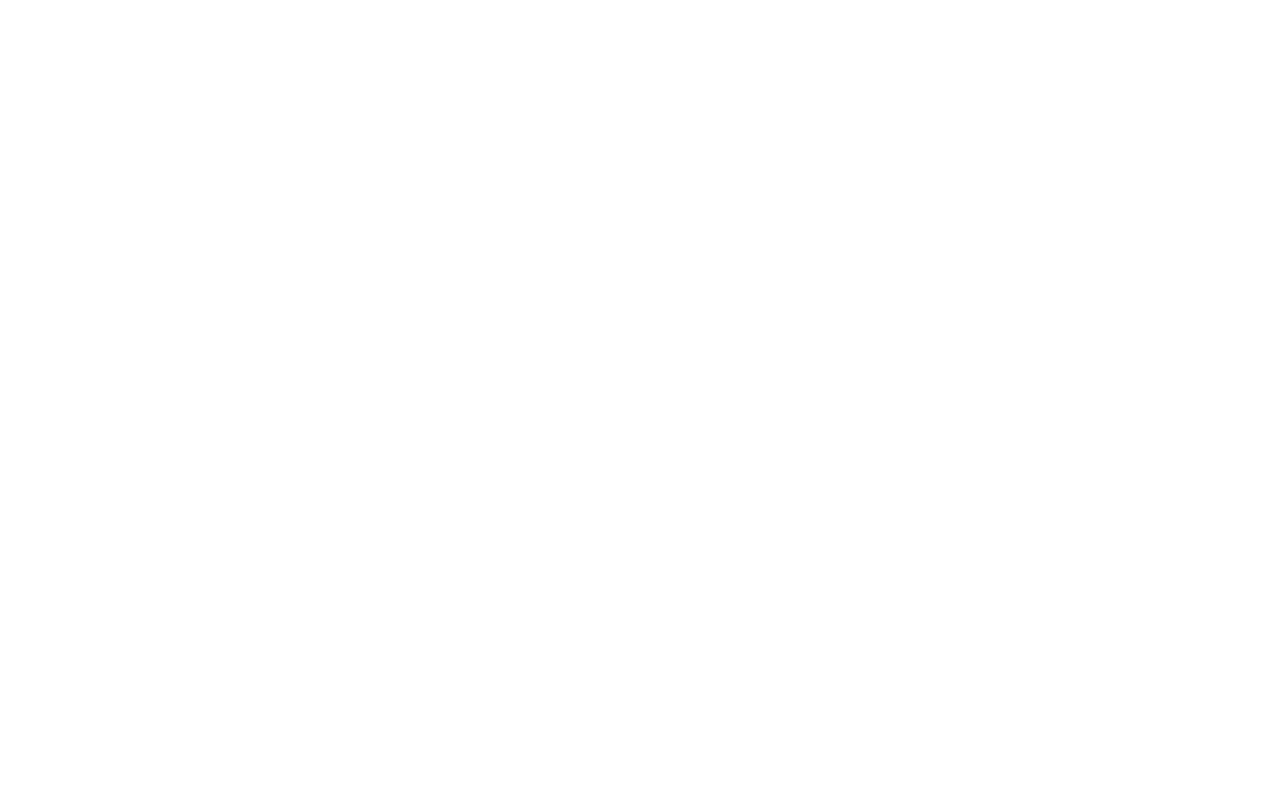
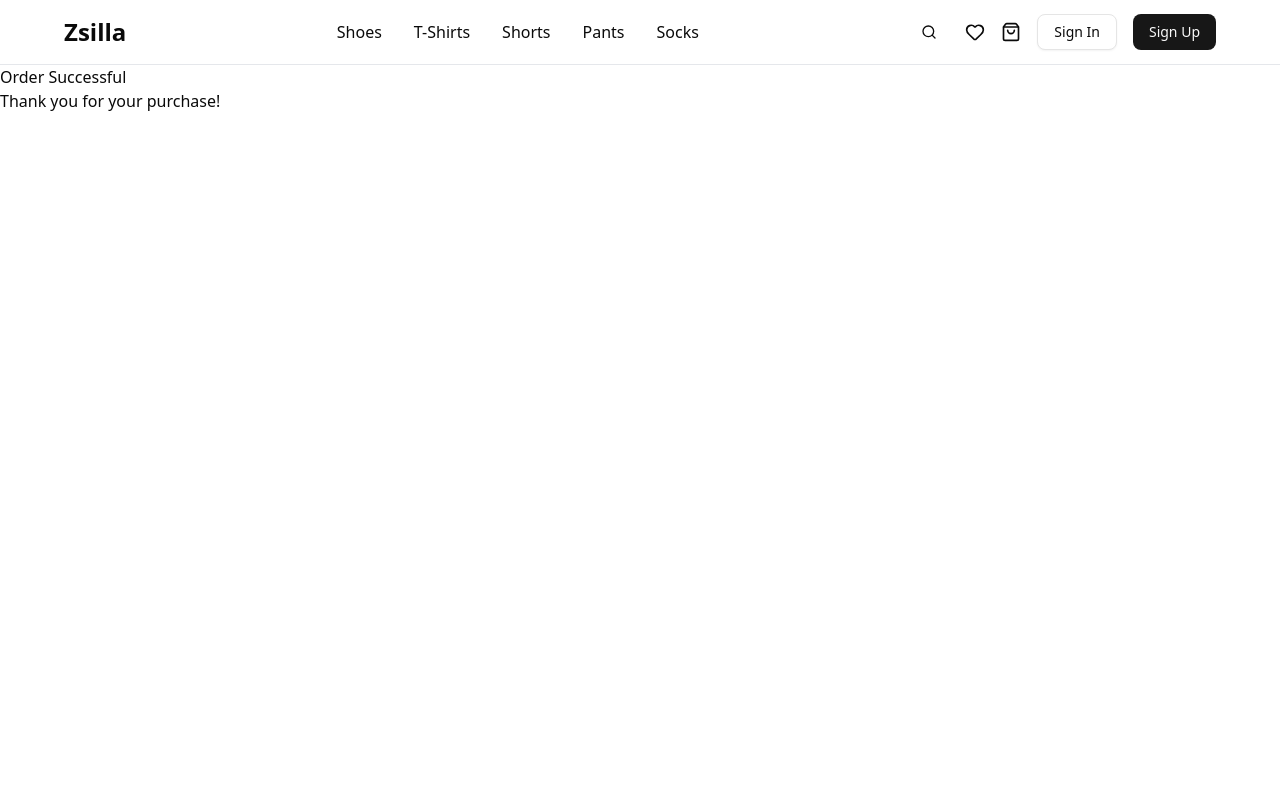
Before and after one commit to ShehaanN/Zsilla-front-end, a React (Vite) app: page /order-success in a window 1280 px wide. Before the commit this address had no page. Shown: the top 800 px of the page. Built offline with nearby package versions, Linux system fonts and the light colour scheme.

Commit message:
feat: Add OrderSuccessPage and MyOrderPage  with routing

```diff
--- a/src/main.jsx
+++ b/src/main.jsx
@@ -10,6 +10,8 @@ import CartPage from "./pages/cart.page.jsx";
 import { Provider } from "react-redux";
 import store from "./lib/store.js";
 import CheckoutPage from "./pages/checkout.page.jsx";
+import OrderSuccessPage from "./pages/ordersuccess.page";
+import MyOrderPage from "./pages/myorder.page";
 
 createRoot(document.getElementById("root")).render(
   <StrictMode>
@@ -25,6 +27,8 @@ createRoot(document.getElementById("root")).render(
               <Route path="cart" element={<CartPage />} />
             </Route>
             <Route path="/checkout" element={<CheckoutPage />} />
+            <Route path="/order-success" element={<OrderSuccessPage />} />
+            <Route path="/orders" element={<MyOrderPage />} />
           </Route>
         </Routes>
       </BrowserRouter>
--- /dev/null
+++ b/src/pages/myorder.page.jsx
@@ -0,0 +1,11 @@
+import React from "react";
+
+const MyOrderPage = () => {
+  return (
+    <div>
+      <h1>My Orders</h1>
+    </div>
+  );
+};
+
+export default MyOrderPage;
--- /dev/null
+++ b/src/pages/ordersuccess.page.jsx
@@ -0,0 +1,12 @@
+import React from "react";
+
+const OrderSuccessPage = () => {
+  return (
+    <div>
+      <h1>Order Successful</h1>
+      <p>Thank you for your purchase!</p>
+    </div>
+  );
+};
+
+export default OrderSuccessPage;
```
